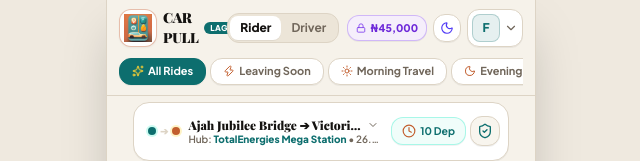
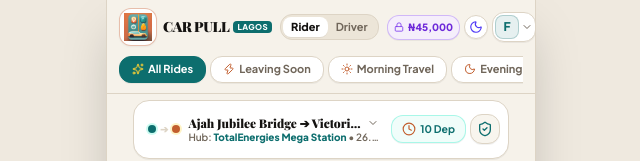
Before and after one commit to kiinnggss/car-pull, a Next.js app: page / in a window 1280 px wide. Both pictures are taken after a click on the button "Rider (Femi)". Shown: the top 161 px of the page, without its empty margins (319-959 px from the left). Built offline with nearby package versions, Linux system fonts and the light colour scheme.

Commit message:
fix(nav): streamline header navigation and eliminate chat back button redundancy

```diff
--- a/src/components/chat/ChatThreadView.tsx
+++ b/src/components/chat/ChatThreadView.tsx
@@ -3,7 +3,6 @@
 import React, { useState, useEffect, useRef } from 'react';
 import { useAppStore } from '@/lib/store/useAppStore';
 import {
-  ArrowLeft,
   Phone,
   Share2,
   Send,
@@ -85,17 +84,6 @@
       {/* Top Thread Navigation & Profile Header */}
       <div className="bg-white/95 dark:bg-[#1A1816]/95 backdrop-blur-md border-b border-[#DDD4C5] dark:border-stone-800 p-2.5 rounded-t-2xl flex items-center justify-between gap-2 shadow-2xs">
         <div className="flex items-center gap-2 min-w-0">
-          <button
-            onClick={() => {
-              triggerHaptic('tap');
-              setActiveThreadId(null);
-            }}
-            className="p-1.5 rounded-xl bg-stone-100 dark:bg-stone-800 hover:bg-stone-200 dark:hover:bg-stone-700 text-[#141210] dark:text-stone-200 transition-all active-press"
-            title="Return to Inbox"
-          >
-            <ArrowLeft className="w-4 h-4 text-[#C25E2E] dark:text-amber-400" />
-          </button>
-
           <div className="relative flex-shrink-0">
             <img
               src={thread.partnerAvatar}
--- a/src/components/common/Header.tsx
+++ b/src/components/common/Header.tsx
@@ -30,30 +30,39 @@
     logout,
     theme,
     toggleTheme,
+    activeThreadId,
+    setActiveThreadId,
   } = useAppStore();
 
   const [showCockpit, setShowCockpit] = useState(false);
   const [showProfileMenu, setShowProfileMenu] = useState(false);
 
+  const isInChatThread = activeTab === 'chats' && Boolean(activeThreadId);
+
   return (
     <header className="sticky top-0 z-40 w-full bg-[#F6F2EA]/95 dark:bg-[#121110]/95 backdrop-blur-md border-b border-[#DDD4C5] dark:border-stone-800 px-3 py-2 space-y-1.5 transition-colors">
       {/* Primary Row: Logo & Brand, Role Switcher, and User Profile */}
       <div className="flex items-center justify-between gap-2">
-        {/* Brand & Optional In-App Back Button */}
-        <div className="flex items-center gap-1.5">
+        {/* Brand or In-App Back Button */}
+        <div className="flex items-center gap-1.5 flex-shrink-0">
           {activeTab !== 'deck' ? (
             <button
               onClick={() => {
                 triggerHaptic('tap');
+                if (isInChatThread) {
+                  setActiveThreadId(null);
+                } else {
                   setActiveTab('deck');
+                }
               }}
               className="flex items-center gap-1 px-2.5 py-1 rounded-xl bg-white dark:bg-[#1E1B18] hover:bg-stone-100 dark:hover:bg-stone-700 text-[#0D6E6E] dark:text-[#14B8A6] border border-[#0D6E6E]/30 dark:border-[#14B8A6]/40 font-bold text-xs shadow-2xs active:scale-95 transition-all"
-              title="Return to Corridor Deck"
+              title={isInChatThread ? 'Return to Chat Inbox' : 'Return to Corridor Deck'}
             >
               <ArrowLeft className="w-3.5 h-3.5 text-[#C25E2E] dark:text-amber-400" />
-              <span>Deck</span>
+              <span>{isInChatThread ? 'Inbox' : 'Deck'}</span>
             </button>
           ) : (
+            <div className="flex items-center gap-1.5">
               <button
                 onClick={() => {
                   triggerHaptic('tap');
@@ -68,28 +77,27 @@
                   className="w-7 h-7 object-contain"
                 />
               </button>
-          )}
 
-          <div>
-            <div className="flex items-center gap-1.5">
-              <span className="font-serif font-black text-sm text-[#141210] dark:text-[#EDE8E1] tracking-tight">
+              <div className="flex items-center gap-1">
+                <span className="font-serif font-black text-sm text-[#141210] dark:text-[#EDE8E1] tracking-tight whitespace-nowrap">
                   CAR PULL
                 </span>
-              <span className="bg-[#0D6E6E] dark:bg-[#14B8A6] text-white dark:text-[#121110] text-[8px] font-black px-1.5 py-0.2 rounded-md uppercase tracking-wider">
+                <span className="hidden sm:inline-block bg-[#0D6E6E] dark:bg-[#14B8A6] text-white dark:text-[#121110] text-[8px] font-black px-1 py-0.2 rounded uppercase tracking-wider">
                   LAGOS
                 </span>
               </div>
             </div>
+          )}
         </div>
 
         {/* Dense Role Switcher (Rider / Driver) */}
-        <div className="flex bg-[#ECE5D8] dark:bg-stone-900 p-0.5 rounded-xl border border-[#DDD4C5] dark:border-stone-800">
+        <div className="flex bg-[#ECE5D8] dark:bg-stone-900 p-0.5 rounded-xl border border-[#DDD4C5] dark:border-stone-800 flex-shrink-0">
           <button
             onClick={() => {
               triggerHaptic('switch');
               setActiveRole('rider');
             }}
-            className={`text-xs px-2.5 py-1 rounded-lg transition-all ${
+            className={`text-[11px] px-2 py-0.5 rounded-lg transition-all ${
               activeRole === 'rider'
                 ? 'bg-white dark:bg-[#1E1B18] text-[#141210] dark:text-white shadow-2xs font-black'
                 : 'text-[#70665A] dark:text-stone-400 hover:text-[#141210] font-bold'
@@ -102,7 +110,7 @@
               triggerHaptic('switch');
               setActiveRole('driver');
             }}
-            className={`text-xs px-2.5 py-1 rounded-lg transition-all ${
+            className={`text-[11px] px-2 py-0.5 rounded-lg transition-all ${
               activeRole === 'driver'
                 ? 'bg-[#0D6E6E] dark:bg-[#14B8A6] text-white dark:text-[#121110] shadow-2xs font-black'
                 : 'text-[#70665A] dark:text-stone-400 hover:text-[#141210] font-bold'
@@ -113,13 +121,13 @@
         </div>
 
         {/* Profile Avatar, Wallet Chip, and Theme Switcher */}
-        <div className="flex items-center gap-1.5">
+        <div className="flex items-center gap-1 flex-shrink-0">
           <button
             onClick={() => {
               triggerHaptic('tap');
               setActiveTab('wallet');
             }}
-            className="flex items-center gap-1 bg-[#F5EEFB] dark:bg-purple-950/50 hover:bg-purple-100 dark:hover:bg-purple-900/60 text-[#6D28D9] dark:text-purple-300 text-[10.5px] font-black px-2 py-1 rounded-xl border border-[#7C3AED]/30 dark:border-purple-700/50 transition-all active-press shadow-2xs"
+            className="flex items-center gap-1 bg-[#F5EEFB] dark:bg-purple-950/50 hover:bg-purple-100 dark:hover:bg-purple-900/60 text-[#6D28D9] dark:text-purple-300 text-[10px] font-black px-1.5 py-1 rounded-xl border border-[#7C3AED]/30 dark:border-purple-700/50 transition-all active-press shadow-2xs"
             title="Open Escrow Wallet"
           >
             <Lock className="w-2.5 h-2.5 text-[#7C3AED] dark:text-purple-400" />
@@ -131,7 +139,7 @@
               triggerHaptic('switch');
               toggleTheme();
             }}
-            className="p-1.5 rounded-xl bg-white dark:bg-[#1E1B18] hover:bg-stone-100 dark:hover:bg-stone-700 border border-[#DDD4C5] dark:border-stone-800 transition-all active-press shadow-2xs text-[#141210] dark:text-stone-200"
+            className="p-1 rounded-xl bg-white dark:bg-[#1E1B18] hover:bg-stone-100 dark:hover:bg-stone-700 border border-[#DDD4C5] dark:border-stone-800 transition-all active-press shadow-2xs text-[#141210] dark:text-stone-200"
             title={`Switch to ${theme === 'dark' ? 'Light' : 'Dark'} Mode`}
           >
             {theme === 'dark' ? (
@@ -147,13 +155,13 @@
                 triggerHaptic('tap');
                 setShowProfileMenu(!showProfileMenu);
               }}
-              className="flex items-center gap-1 p-1 rounded-xl bg-white dark:bg-[#1E1B18] hover:bg-stone-100 dark:hover:bg-stone-700 border border-[#DDD4C5] dark:border-stone-800 transition-all active-press shadow-2xs"
+              className="flex items-center gap-0.5 p-0.5 rounded-xl bg-white dark:bg-[#1E1B18] hover:bg-stone-100 dark:hover:bg-stone-700 border border-[#DDD4C5] dark:border-stone-800 transition-all active-press shadow-2xs"
               title="Account & Settings"
             >
-              <div className="w-7 h-7 rounded-lg bg-[#0D6E6E]/10 dark:bg-[#14B8A6]/20 text-[#0D6E6E] dark:text-[#14B8A6] font-black text-xs flex items-center justify-center overflow-hidden border border-[#0D6E6E]/25 dark:border-[#14B8A6]/30">
+              <div className="w-6 h-6 rounded-lg bg-[#0D6E6E]/10 dark:bg-[#14B8A6]/20 text-[#0D6E6E] dark:text-[#14B8A6] font-black text-xs flex items-center justify-center overflow-hidden border border-[#0D6E6E]/25 dark:border-[#14B8A6]/30">
                 <span>{user.fullName ? user.fullName.charAt(0) : 'U'}</span>
               </div>
-              <ChevronDown className="w-3.5 h-3.5 text-[#70665A] dark:text-stone-400" />
+              <ChevronDown className="w-3 h-3 text-[#70665A] dark:text-stone-400" />
             </button>
 
             {/* Profile Dropdown */}
```
Lines whose indentation alone changed are shown as unchanged.
